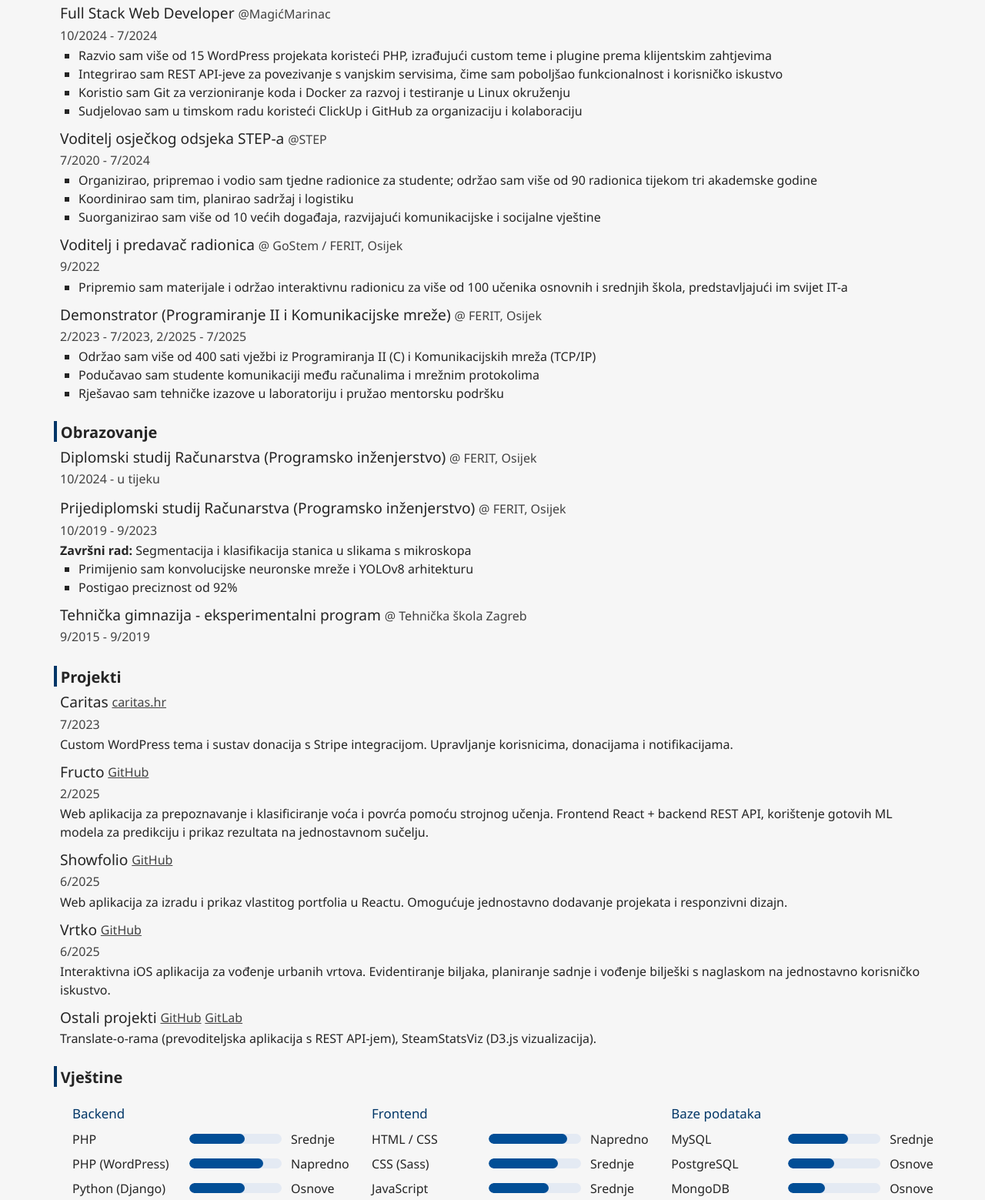
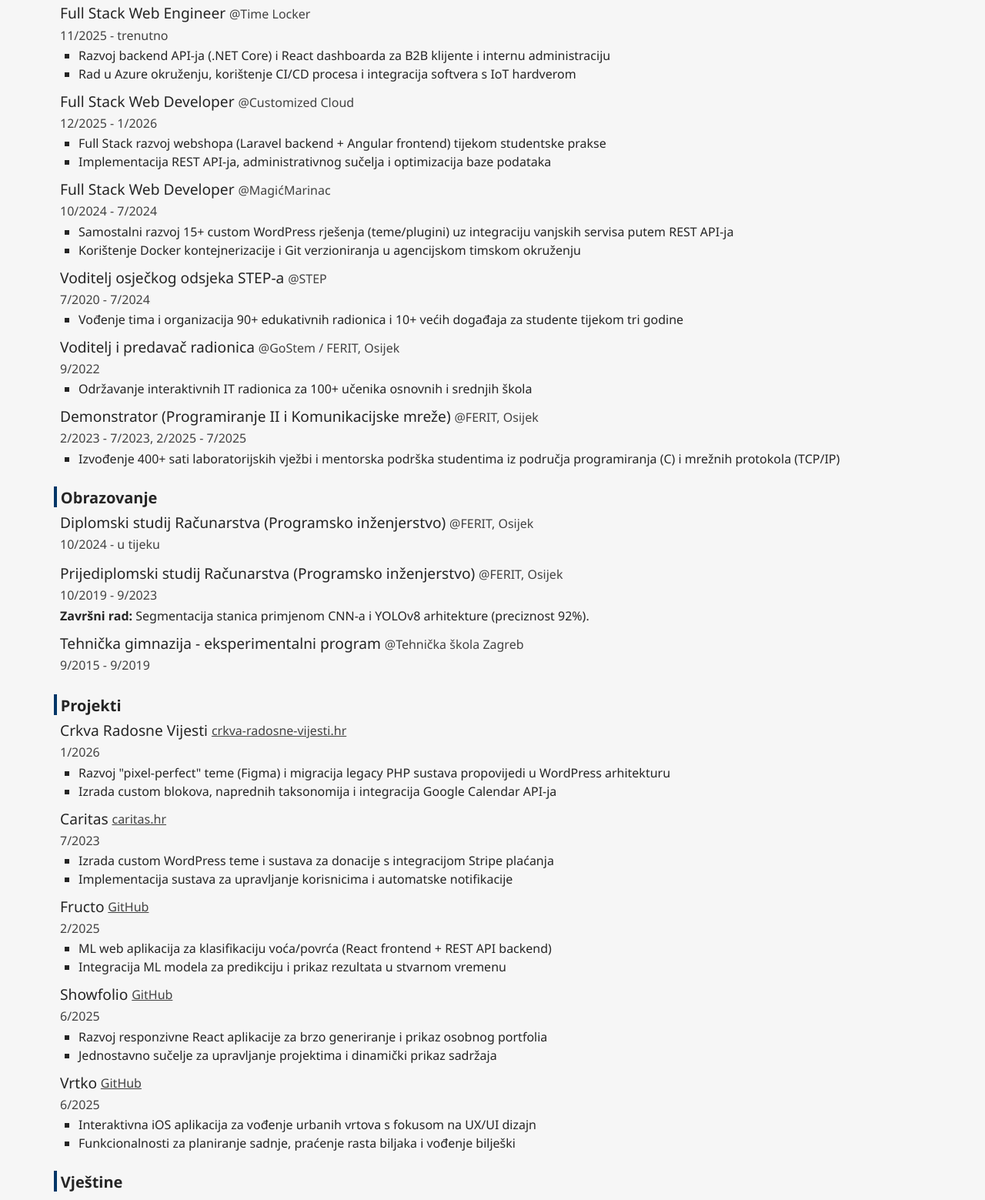
Before and after one commit to mln2j/cv, a plain HTML site: page cv.html in a window 1280 px wide. Shown: the part 351-1910 px from the top of the page at 77% size. Drawn offline with nearby package versions, Linux system fonts and the light colour scheme; files that its build step writes are made by us from their sources.

Commit message:
Update CV content, optimize skills grid layout and cleanup minified css

```diff
--- a/assets/style.scss
+++ b/assets/style.scss
@@ -136,7 +136,9 @@ section.experience, section.education, section.projects {
 
 .skills-grid {
   display: grid;
-  grid-template-columns: repeat(auto-fit, minmax(265px, 1fr));
+  /* max(260px, 45%) osigurava da je element širok bar 45% (pa stanu max 2),
+     ali ne uži od 260px (pa na malim ekranima prelazi u 1 stupac) */
+  grid-template-columns: repeat(auto-fit, minmax(max(260px, 45%), 1fr));
   gap: 1.2em 2.2em;
   margin-top: 0.5em;
 }
--- a/cv.html
+++ b/cv.html
@@ -20,7 +20,6 @@
             </div>
             <div class="links">
                 <a href="https://github.com/mln2j" target="_blank">GitHub</a>
-                <a href="https://gitlab.com/mlendvaj" target="_blank">GitLab</a>
                 <a href="https://hr.linkedin.com/in/mihael-lendvaj-202486b7256" target="_blank">LinkedIn</a>
             </div>
             <div class="location">
@@ -40,6 +39,37 @@
 
     <section class="experience">
         <h2>Radno iskustvo</h2>
+
+        <div class="exp-item">
+            <div class="title">
+                <h3 class="position">Full Stack Web Engineer</h3> @Time Locker
+            </div>
+            <div class="duration">
+                11/2025 - trenutno
+            </div>
+            <div class="desc">
+                <ul>
+                    <li>Razvoj backend API-ja (.NET Core) i React dashboarda za B2B klijente i internu administraciju</li>
+                    <li>Rad u Azure okruženju, korištenje CI/CD procesa i integracija softvera s IoT hardverom</li>
+                </ul>
+            </div>
+        </div>
+
+        <div class="exp-item">
+            <div class="title">
+                <h3 class="position">Full Stack Web Developer</h3> @Customized Cloud
+            </div>
+            <div class="duration">
+                12/2025 - 1/2026
+            </div>
+            <div class="desc">
+                <ul>
+                    <li>Full Stack razvoj webshopa (Laravel backend + Angular frontend) tijekom studentske prakse</li>
+                    <li>Implementacija REST API-ja, administrativnog sučelja i optimizacija baze podataka</li>
+                </ul>
+            </div>
+        </div>
+
         <div class="exp-item">
             <div class="title">
                 <h3 class="position">Full Stack Web Developer</h3> @MagićMarinac
@@ -49,10 +79,8 @@
             </div>
             <div class="desc">
                 <ul>
-                    <li>Razvio sam više od 15 WordPress projekata koristeći PHP, izrađujući custom teme i plugine prema klijentskim zahtjevima</li>
-                    <li>Integrirao sam REST API-jeve za povezivanje s vanjskim servisima, čime sam poboljšao funkcionalnost i korisničko iskustvo</li>
-                    <li>Koristio sam Git za verzioniranje koda i Docker za razvoj i testiranje u Linux okruženju</li>
-                    <li>Sudjelovao sam u timskom radu koristeći ClickUp i GitHub za organizaciju i kolaboraciju</li>
+                    <li>Samostalni razvoj 15+ custom WordPress rješenja (teme/plugini) uz integraciju vanjskih servisa putem REST API-ja</li>
+                    <li>Korištenje Docker kontejnerizacije i Git verzioniranja u agencijskom timskom okruženju</li>
                 </ul>
             </div>
         </div>
@@ -66,39 +94,35 @@
             </div>
             <div class="desc">
                 <ul>
-                    <li>Organizirao, pripremao i vodio sam tjedne radionice za studente; održao sam više od 90 radionica tijekom tri akademske godine</li>
-                    <li>Koordinirao sam tim, planirao sadržaj i logistiku</li>
-                    <li>Suorganizirao sam više od 10 većih događaja, razvijajući komunikacijske i socijalne vještine</li>
+                    <li>Vođenje tima i organizacija 90+ edukativnih radionica i 10+ većih događaja za studente tijekom tri godine</li>
                 </ul>
             </div>
         </div>
 
         <div class="exp-item">
             <div class="title">
-                <h3 class="position">Voditelj i predavač radionica</h3> @ GoStem / FERIT, Osijek
+                <h3 class="position">Voditelj i predavač radionica</h3> @GoStem / FERIT, Osijek
             </div>
             <div class="duration">
                 9/2022
             </div>
             <div class="desc">
                 <ul>
-                    <li>Pripremio sam materijale i održao interaktivnu radionicu za više od 100 učenika osnovnih i srednjih škola, predstavljajući im svijet IT-a</li>
+                    <li>Održavanje interaktivnih IT radionica za 100+ učenika osnovnih i srednjih škola</li>
                 </ul>
             </div>
         </div>
 
         <div class="exp-item">
             <div class="title">
-                <h3 class="position">Demonstrator (Programiranje II i Komunikacijske mreže)</h3> @ FERIT, Osijek
+                <h3 class="position">Demonstrator (Programiranje II i Komunikacijske mreže)</h3> @FERIT, Osijek
             </div>
             <div class="duration">
                 2/2023 - 7/2023, 2/2025 - 7/2025
             </div>
             <div class="desc">
                 <ul>
-                    <li>Održao sam više od 400 sati vježbi iz Programiranja II (C) i Komunikacijskih mreža (TCP/IP)</li>
-                    <li>Podučavao sam studente komunikaciji među računalima i mrežnim protokolima</li>
-                    <li>Rješavao sam tehničke izazove u laboratoriju i pružao mentorsku podršku</li>
+                    <li>Izvođenje 400+ sati laboratorijskih vježbi i mentorska podrška studentima iz područja programiranja (C) i mrežnih protokola (TCP/IP)</li>
                 </ul>
             </div>
         </div>
@@ -108,7 +132,7 @@
         <h2>Obrazovanje</h2>
         <div class="edu-item">
             <div class="title">
-                <h3 class="position">Diplomski studij Računarstva (Programsko inženjerstvo)</h3> @ FERIT, Osijek
+                <h3 class="position">Diplomski studij Računarstva (Programsko inženjerstvo)</h3> @FERIT, Osijek
             </div>
             <div class="duration">
                 10/2024 - u tijeku
@@ -116,22 +140,18 @@
         </div>
         <div class="edu-item">
             <div class="title">
-                <h3 class="position">Prijediplomski studij Računarstva (Programsko inženjerstvo)</h3> @ FERIT, Osijek
+                <h3 class="position">Prijediplomski studij Računarstva (Programsko inženjerstvo)</h3> @FERIT, Osijek
             </div>
             <div class="duration">
                 10/2019 - 9/2023
             </div>
             <div class="desc">
-                <p><strong>Završni rad:</strong> Segmentacija i klasifikacija stanica u slikama s mikroskopa</p>
-                <ul>
-                    <li>Primijenio sam konvolucijske neuronske mreže i YOLOv8 arhitekturu</li>
-                    <li>Postigao preciznost od 92%</li>
-                </ul>
+                <p><strong>Završni rad:</strong> Segmentacija stanica primjenom CNN-a i YOLOv8 arhitekture (preciznost 92%).</p>
             </div>
         </div>
         <div class="edu-item">
             <div class="title">
-                <h3 class="position">Tehnička gimnazija - eksperimentalni program</h3> @ Tehnička škola Zagreb
+                <h3 class="position">Tehnička gimnazija - eksperimentalni program</h3> @Tehnička škola Zagreb
             </div>
             <div class="duration">
                 9/2015 - 9/2019
@@ -143,12 +163,31 @@
         <h2>Projekti</h2>
         <div class="proj-item">
             <div class="title">
+                <h3 class="name">Crkva Radosne Vijesti</h3> <a href="https://www.crkva-radosne-vijesti.hr" target="_blank">crkva-radosne-vijesti.hr</a>
+            </div>
+            <div class="duration">
+                1/2026
+            </div>
+            <div class="desc">
+                <ul>
+                    <li>Razvoj "pixel-perfect" teme (Figma) i migracija legacy PHP sustava propovijedi u WordPress arhitekturu</li>
+                    <li>Izrada custom blokova, naprednih taksonomija i integracija Google Calendar API-ja</li>
+                </ul>
+            </div>
+        </div>
+        <div class="proj-item">
+            <div class="title">
                 <h3 class="name">Caritas</h3> <a href="https://www.caritas.hr" target="_blank">caritas.hr</a>
             </div>
             <div class="duration">
                 7/2023
             </div>
-            <p>Custom WordPress tema i sustav donacija s Stripe integracijom. Upravljanje korisnicima, donacijama i notifikacijama.</p>
+            <div class="desc">
+                <ul>
+                    <li>Izrada custom WordPress teme i sustava za donacije s integracijom Stripe plaćanja</li>
+                    <li>Implementacija sustava za upravljanje korisnicima i automatske notifikacije</li>
+                </ul>
+            </div>
         </div>
         <div class="proj-item">
             <div class="title">
@@ -157,10 +196,12 @@
             <div class="duration">
                 2/2025
             </div>
-            <p>
-                Web aplikacija za prepoznavanje i klasificiranje voća i povrća pomoću strojnog učenja. Frontend React + backend REST API,
-                korištenje gotovih ML modela za predikciju i prikaz rezultata na jednostavnom sučelju.
-            </p>
+            <div class="desc">
+                <ul>
+                    <li>ML web aplikacija za klasifikaciju voća/povrća (React frontend + REST API backend)</li>
+                    <li>Integracija ML modela za predikciju i prikaz rezultata u stvarnom vremenu</li>
+                </ul>
+            </div>
         </div>
         <div class="proj-item">
             <div class="title">
@@ -169,7 +210,12 @@
             <div class="duration">
                 6/2025
             </div>
-            <p>Web aplikacija za izradu i prikaz vlastitog portfolia u Reactu. Omogućuje jednostavno dodavanje projekata i responzivni dizajn.</p>
+            <div class="desc">
+                <ul>
+                    <li>Razvoj responzivne React aplikacije za brzo generiranje i prikaz osobnog portfolia</li>
+                    <li>Jednostavno sučelje za upravljanje projektima i dinamički prikaz sadržaja</li>
+                </ul>
+            </div>
         </div>
         <div class="proj-item">
             <div class="title">
@@ -178,13 +224,12 @@
             <div class="duration">
                 6/2025
             </div>
-            <p>Interaktivna iOS aplikacija za vođenje urbanih vrtova. Evidentiranje biljaka, planiranje sadnje i vođenje bilješki s naglaskom na jednostavno korisničko iskustvo.</p>
-        </div>
-        <div class="proj-item">
-            <div class="title">
-                <h3 class="name">Ostali projekti</h3> <a href="https://github.com/mln2j" target="_blank">GitHub</a> <a href="https://gitlab.com/mlendvaj" target="_blank">GitLab</a>
+            <div class="desc">
+                <ul>
+                    <li>Interaktivna iOS aplikacija za vođenje urbanih vrtova s fokusom na UX/UI dizajn</li>
+                    <li>Funkcionalnosti za planiranje sadnje, praćenje rasta biljaka i vođenje bilješki</li>
+                </ul>
             </div>
-            <p>Translate-o-rama (prevoditeljska aplikacija s REST API-jem), SteamStatsViz (D3.js vizualizacija).</p>
         </div>
     </section>
 
@@ -205,7 +250,8 @@
                 <div class="skill"><span>HTML / CSS</span> <div class="bar-wrap"><div class="bar-fill" style="width:85%"></div></div> <span>Napredno</span></div>
                 <div class="skill"><span>CSS (Sass)</span> <div class="bar-wrap"><div class="bar-fill" style="width:75%"></div></div> <span>Srednje</span></div>
                 <div class="skill"><span>JavaScript</span> <div class="bar-wrap"><div class="bar-fill" style="width:65%"></div></div> <span>Srednje</span></div>
-                <div class="skill"><span>React</span> <div class="bar-wrap"><div class="bar-fill" style="width:35%"></div></div> <span>Osnove</span></div>
+                <div class="skill"><span>React</span> <div class="bar-wrap"><div class="bar-fill" style="width:40%"></div></div> <span>Osnove</span></div>
+                <div class="skill"><span>Angular</span> <div class="bar-wrap"><div class="bar-fill" style="width:35%"></div></div> <span>Osnove</span></div>
             </div>
 
             <div class="skills-group">
```
Also changed, not shown: assets/bootstrap-grid.min.css, 1 other file.
